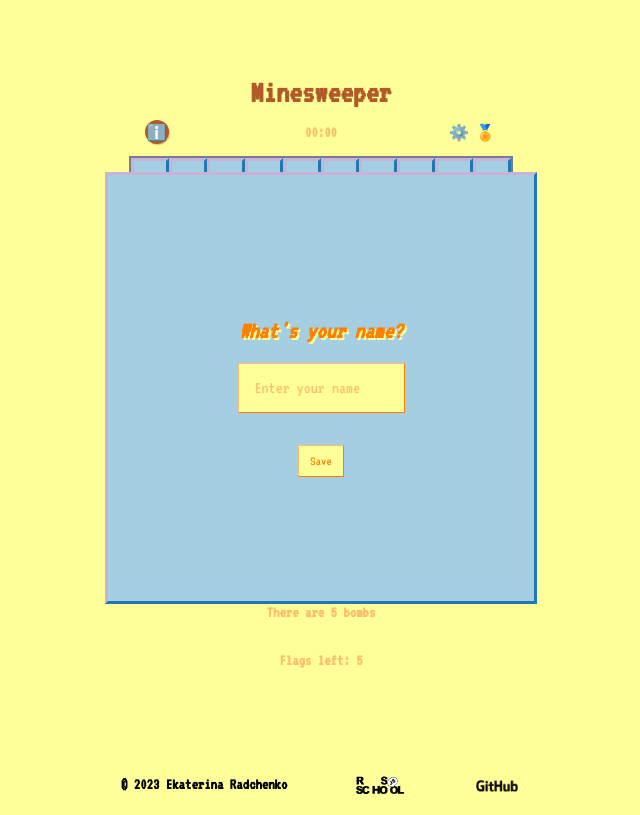
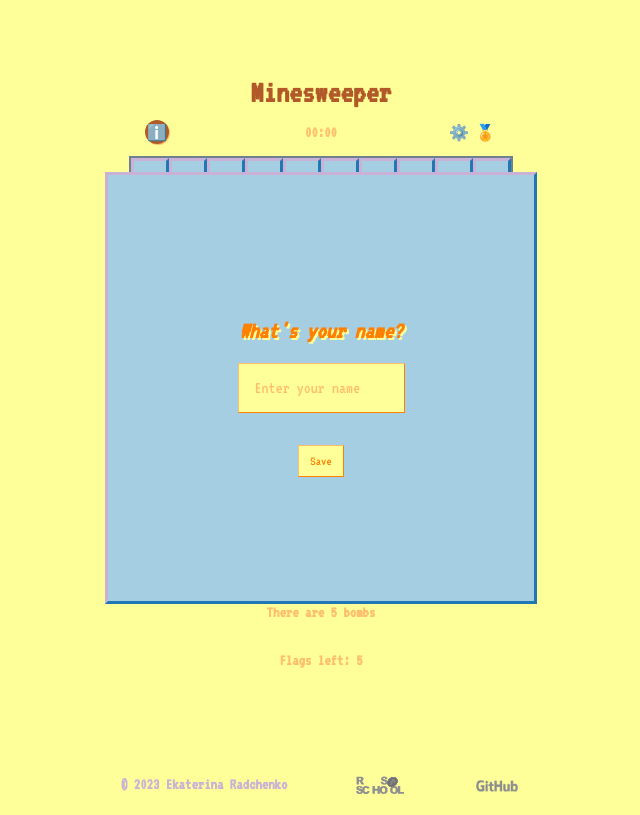
Before and after one commit to cryingsealpup/minesweeper_vanilla_js, a website: page index.html in a window 1280 px wide. Shown: the whole page, without its empty margins (319-959 px from the left). Drawn offline with Linux system fonts and the light colour scheme; a web font is replaced by a local one.

Commit message:
footer colors adjustment

```diff
--- a/assets/sass/style.sass
+++ b/assets/sass/style.sass
@@ -204,5 +204,7 @@ h1
     justify-content: space-between
     width: 25rem
     margin: 0 auto
+    color: #cab2d6
     img
         width: 3rem
+        filter: invert(0.8) contrast(0.2)
```
Also changed, not shown: assets/css/style.css.
